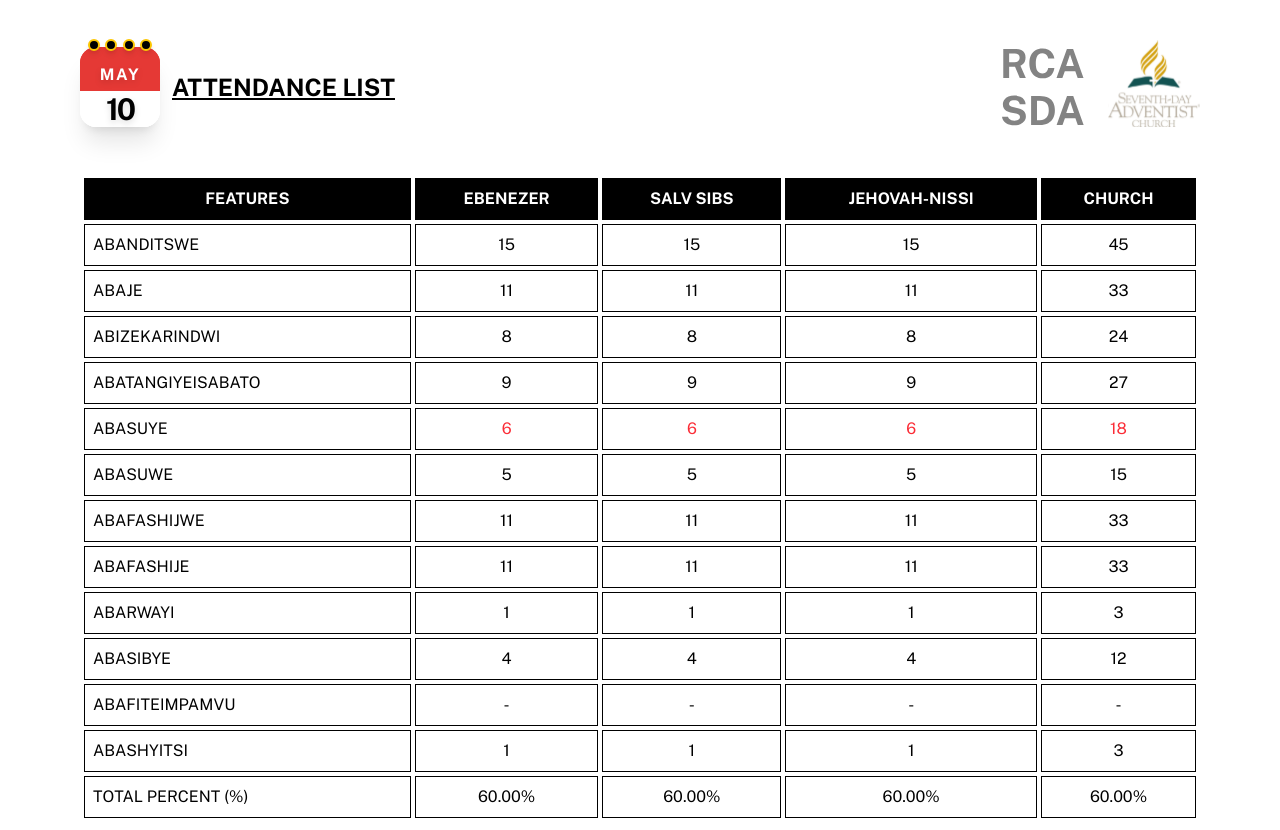
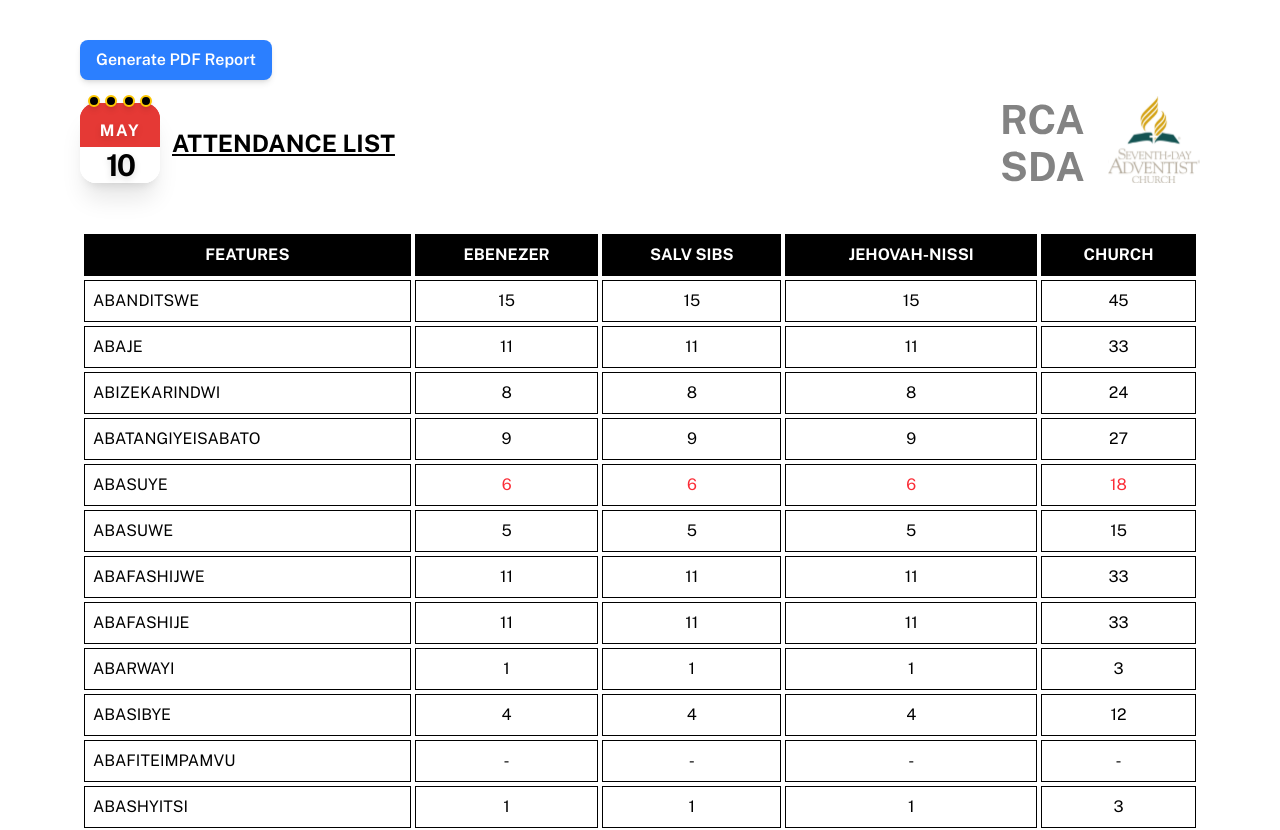
Before and after one commit to Aimable01/ssq-report, a Next.js app: page /generate in a window 1280 px wide. Shown: the top 830 px of the page. Built offline with nearby package versions, Linux system fonts and the light colour scheme.

Commit message:
[fix] generate pdf issues

```diff
--- a/src/app/generate/page.tsx
+++ b/src/app/generate/page.tsx
@@ -3,9 +3,52 @@
 import AttendanceTable from "@/components/AttendanceTable";
 import CalendarCard from "@/components/CalendarCard";
 import { data } from "@/data/data";
+import { useState } from "react";
 
 export default function Page() {
-  const reportDate = "2024-05-10"; // this date will also come as a prop
+  const reportDate = "2024-05-10";
+  const [isGenerating, setIsGenerating] = useState(false);
+
+  const handleGeneratePDF = async () => {
+    setIsGenerating(true);
+    try {
+      const currentUrl =
+        window.location.origin +
+        window.location.pathname +
+        window.location.search;
+
+      const response = await fetch(
+        `${window.location.origin}/api/generate-pdf?url=${encodeURIComponent(
+          currentUrl
+        )}`,
+        {
+          method: "GET",
+          headers: {
+            Accept: "application/pdf",
+          },
+        }
+      );
+
+      const blob = await response.blob();
+
+      const url = window.URL.createObjectURL(blob);
+
+      const link = document.createElement("a");
+      link.href = url;
+      link.download = "attendance.pdf";
+
+      document.body.appendChild(link);
+      link.click();
+      document.body.removeChild(link);
+
+      window.URL.revokeObjectURL(url);
+    } catch (error) {
+      console.error("Error generating PDF:", error);
+    } finally {
+      setIsGenerating(false);
+    }
+  };
+
   return (
     <div className="print:mx-0 print:my-0 mx-20 my-10">
       {/* print styles */}
@@ -21,6 +64,47 @@
           }
         }
       `}</style>
+
+      {/* generate pdf button */}
+      <div className="print:hidden mb-4">
+        <button
+          onClick={handleGeneratePDF}
+          disabled={isGenerating}
+          className={`${
+            isGenerating
+              ? "bg-blue-400 cursor-not-allowed"
+              : "bg-blue-500 hover:bg-blue-600"
+          } text-white font-semibold py-2 px-4 rounded-lg shadow-md transition-colors duration-200 flex items-center gap-2`}
+        >
+          {isGenerating ? (
+            <>
+              <svg
+                className="animate-spin h-5 w-5 text-white"
+                xmlns="http://www.w3.org/2000/svg"
+                fill="none"
+                viewBox="0 0 24 24"
+              >
+                <circle
+                  className="opacity-25"
+                  cx="12"
+                  cy="12"
+                  r="10"
+                  stroke="currentColor"
+                  strokeWidth="4"
+                ></circle>
+                <path
+                  className="opacity-75"
+                  fill="currentColor"
+                  d="M4 12a8 8 0 018-8V0C5.373 0 0 5.373 0 12h4zm2 5.291A7.962 7.962 0 014 12H0c0 3.042 1.135 5.824 3 7.938l3-2.647z"
+                ></path>
+              </svg>
+              Generating...
+            </>
+          ) : (
+            "Generate PDF Report"
+          )}
+        </button>
+      </div>
 
       {/* the header with data && logo */}
       <div className="flex justify-between">
```
